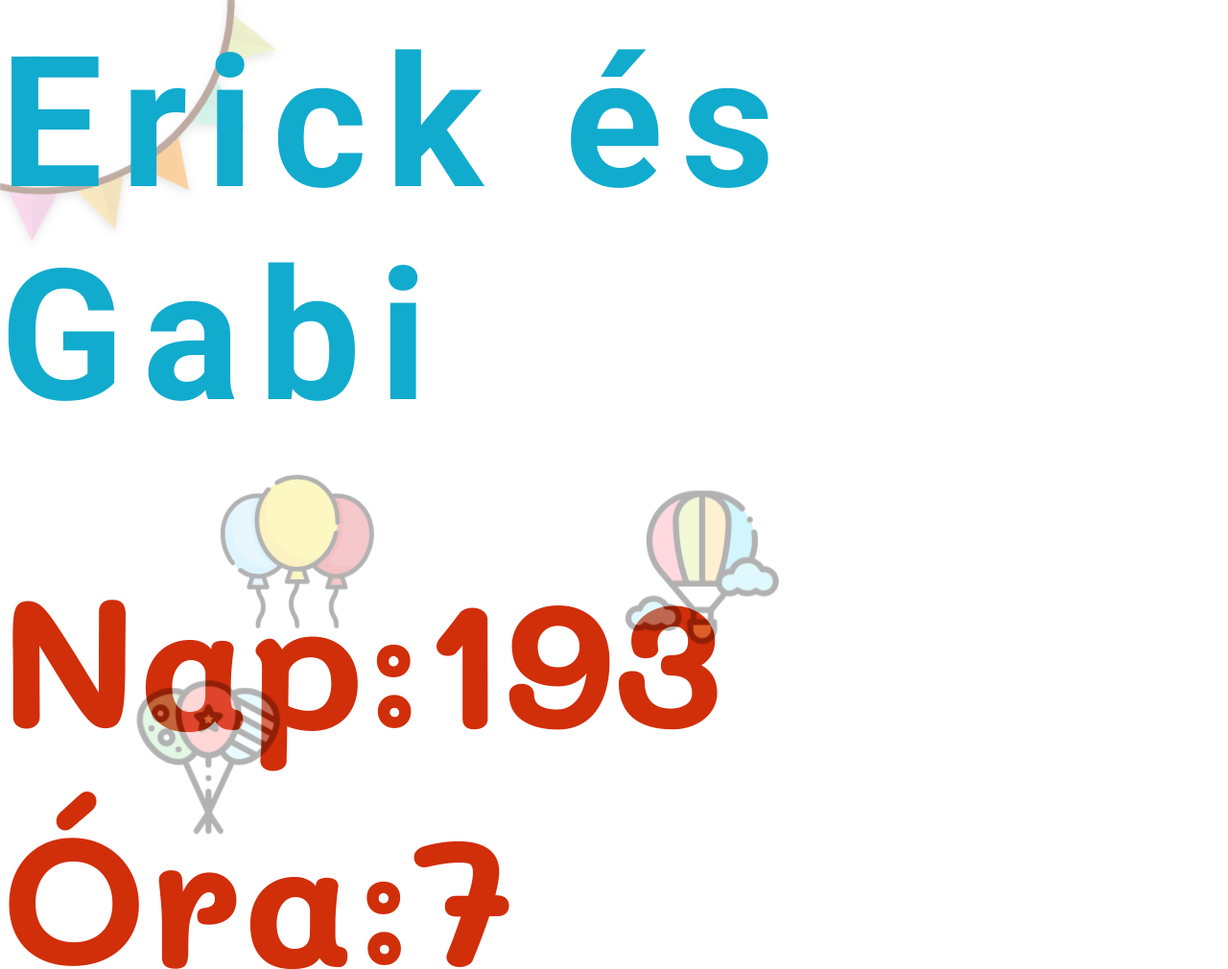
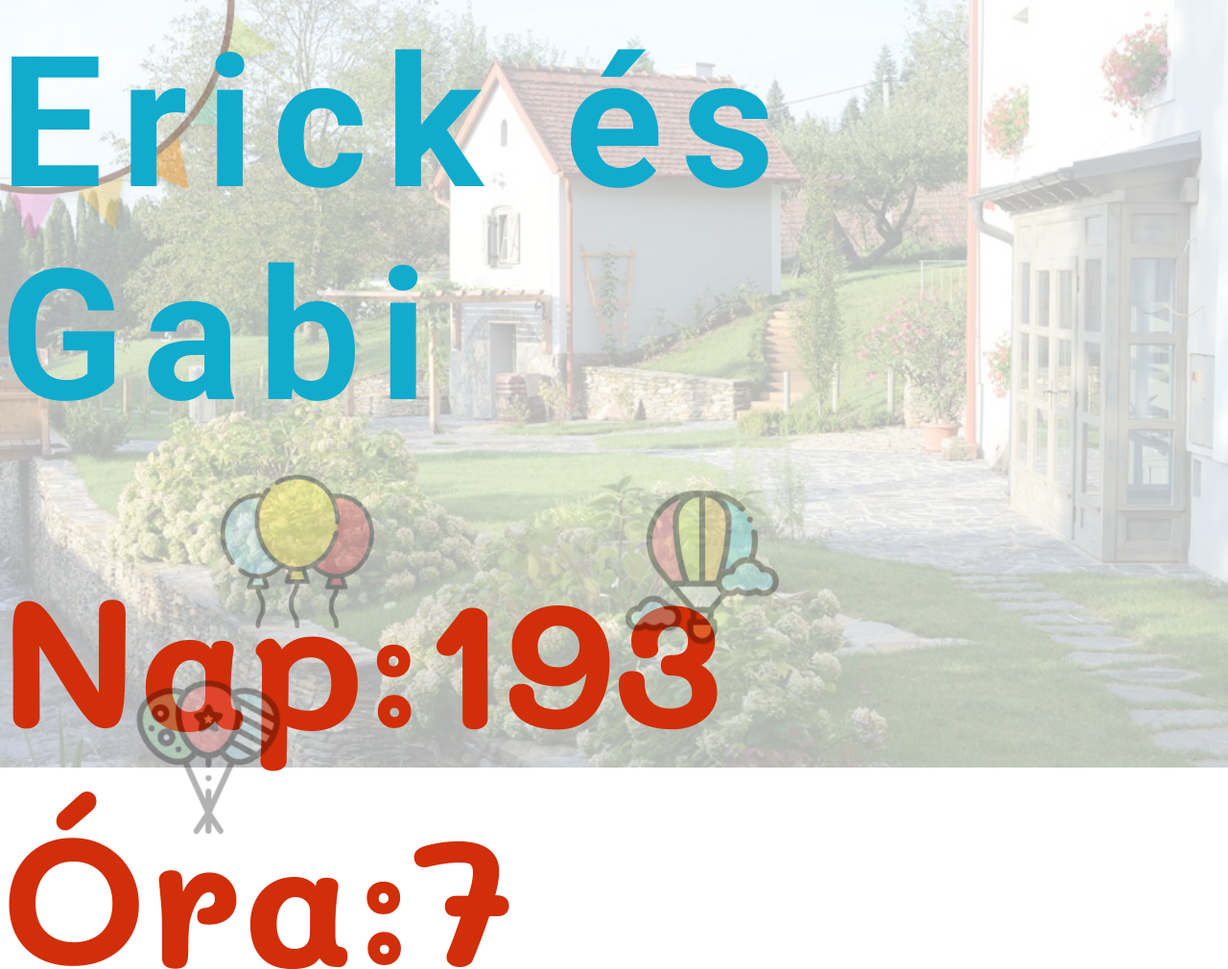
Before and after one commit to erickgruber/Eskuvo, a plain HTML site: page index.html in a window 1280 px wide. Shown: the top 1010 px of the page at 96% size. Drawn offline with Linux system fonts and the light colour scheme.

Commit message:
Update background URL

```diff
--- a/css/main.css
+++ b/css/main.css
@@ -22,7 +22,7 @@ body {
 }
 
 .container {
-  background: url(assets/img/background.png);
+  background: url(/background.png);
   background-repeat: no-repeat;
   background-size: cover;
   height: 100vh;
```
Also changed, not shown: background.png (renamed from assets/img/background.png).
